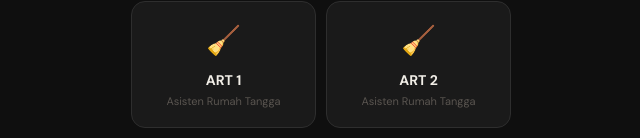
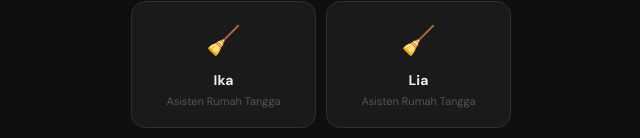
Before and after one commit to kelvintantono/Declutter, a React (Vite) app: page / in a window 1280 px wide. Shown: the part 370-508 px from the top of the page, without its empty margins (319-959 px from the left). Built offline with nearby package versions, Linux system fonts and the light colour scheme.

Commit message:
Update App.jsx

```diff
--- a/src/App.jsx
+++ b/src/App.jsx
@@ -89,8 +89,8 @@ function Login({ onLogin }) {
   const [loading, setLoading] = useState(false)
 
   const roles = [
-    { id: 'art1', icon: '🧹', name: 'ART 1', sub: 'Asisten Rumah Tangga' },
-    { id: 'art2', icon: '🧹', name: 'ART 2', sub: 'Asisten Rumah Tangga' },
+    { id: 'art1', icon: '🧹', name: 'Ika', sub: 'Asisten Rumah Tangga' },
+    { id: 'art2', icon: '🧹', name: 'Lia', sub: 'Asisten Rumah Tangga' },
   ]
 
   const handleLogin = async () => {
@@ -493,8 +493,8 @@ function SummaryTab() {
         <div className="loading">Memuat data...</div>
       ) : (
         <>
-          <ARTBlock name="ART 1" data={data1} />
-          <ARTBlock name="ART 2" data={data2} />
+          <ARTBlock name="Ika" data={data1} />
+          <ARTBlock name="Lia" data={data2} />
         </>
       )}
     </div>
```
